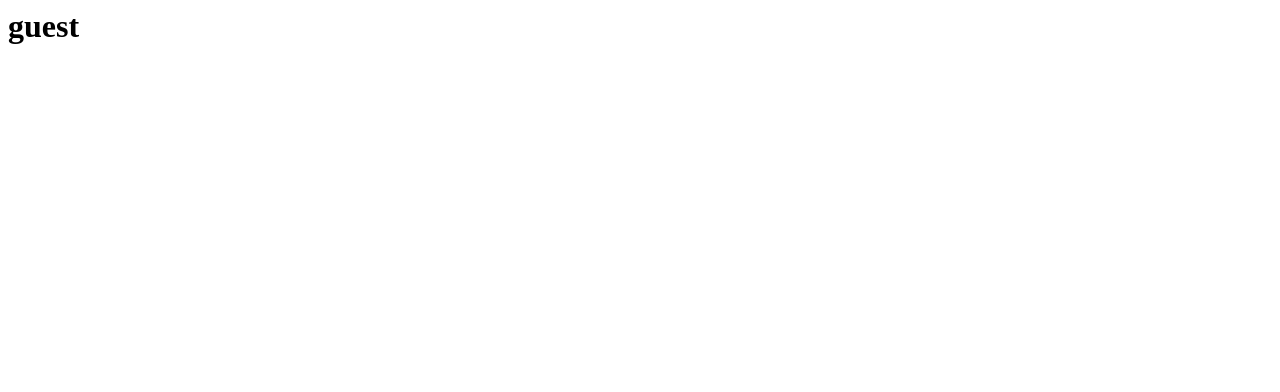
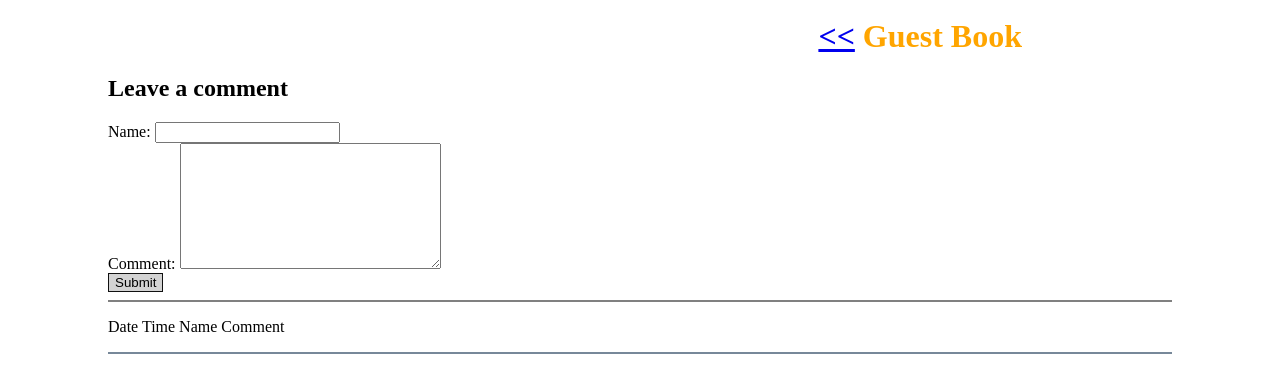
Before and after one commit to step-batch-7/flower-catalog-sravani-labala, a plain HTML site: page public/guestBook.html in a window 1280 px wide. Drawn offline with Linux system fonts and the light colour scheme.

Commit message:
added the guestBook page

```diff
--- a/app.js
+++ b/app.js
@@ -34,7 +34,7 @@ const serveHomePage = req => {
 
 const findHandler = req => {
   if (req.method === 'GET' && req.url === '/') return serveHomePage;
-  if (req.method === 'GET') return serveStaticFile;
+  if (req.method === 'GET' || req.method === 'POST') return serveStaticFile;
   return () => new Response();
 };
 
--- /dev/null
+++ b/public/css/guestbook.css
@@ -0,0 +1,22 @@
+body {
+  padding: 10px 100px 0px 100px;
+}
+h1 {
+  text-align: right;
+  color: orange;
+  padding-right: 150px;
+  margin: 0 auto;
+}
+hr {
+  border: 1px solid gray;
+}
+#submit {
+  background-color: lightgray;
+  border: 1px solid #111;
+}
+#comment {
+  min-height: 50px;
+}
+#lastLine {
+  border: 1px solid lightslategrey;
+}
--- a/public/guestBook.html
+++ b/public/guestBook.html
@@ -1 +1,22 @@
-<h1>guest</h1>
+<html>
+  <head>
+    <title>Guest Book</title>
+    <link rel="stylesheet" href="css/guestbook.css" />
+    <script src="js/dealComment.js"></script>
+  </head>
+  <body>
+    <h1><a href="/">&lt&lt</a> Guest Book</h1>
+    <h2>Leave a comment</h2>
+    <form action="/guestBook.html" method="POST" onsubmit="addComment()">
+      <span> Name: <input type="text" name="name" required /> </span><br />
+      <span>
+        Comment:
+        <textarea name="comment" id="comment" cols="30" rows="8" required></textarea>
+      <br />
+      <input type="submit" value="Submit" id="submit" />
+    </form>
+    <hr />
+    <p id="commentList">Date Time Name Comment</p>
+    <hr id="lastLine" />
+  </body>
+</html>
```
